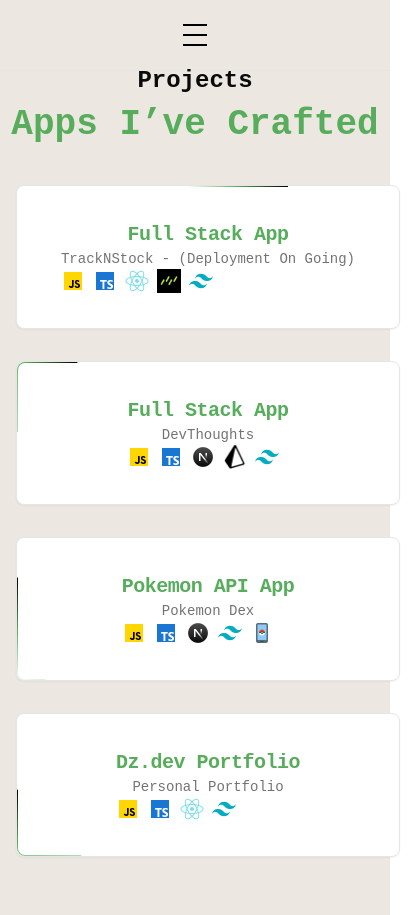
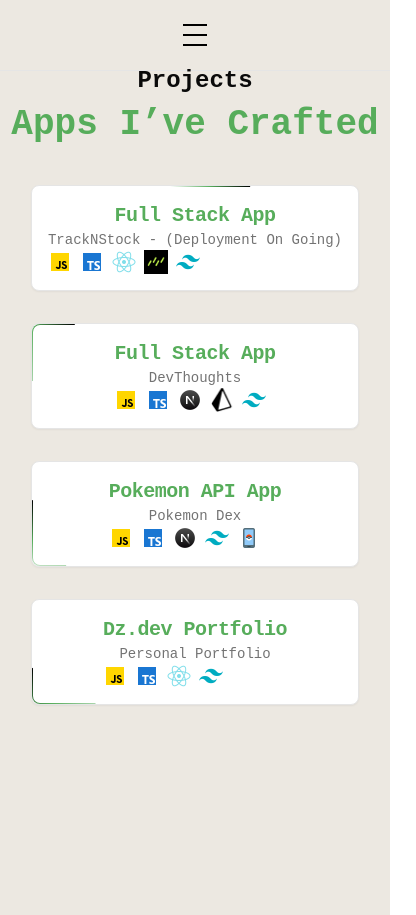
Before and after one commit to Dz-devz/personal-portfolio, a React (Vite) app: page /projects in a window 390 px wide. Shown: the whole page, 416 px wide, since content can reach past the window. Built offline with nearby package versions, Linux system fonts and the light colour scheme; a web font is replaced by a local one.

Commit message:
chore: responsive card and resize beam to 80

```diff
--- a/src/routes/projects.tsx
+++ b/src/routes/projects.tsx
@@ -105,9 +105,9 @@ export default function Projects() {
         {thumbnails.map((thumbnail, idx) => (
           <BlurFade key={thumbnail.id} delay={1 + idx * 0.5} inView>
             <TooltipProvider>
-              <Card className="relative mb-4 p-4 w-96 h-36 flex items-center justify-center">
+              <Card className="relative mb-4 p-4 lg:w-96 lg:h-36 md:w-96 md:h-36 sm:w-40 sm:h-36 flex items-center justify-center">
                 <BorderBeam
-                  size={100}
+                  size={80}
                   duration={12 * thumbnail.id}
                   delay={9 * thumbnail.id}
                   colorFrom="#000000"
```
